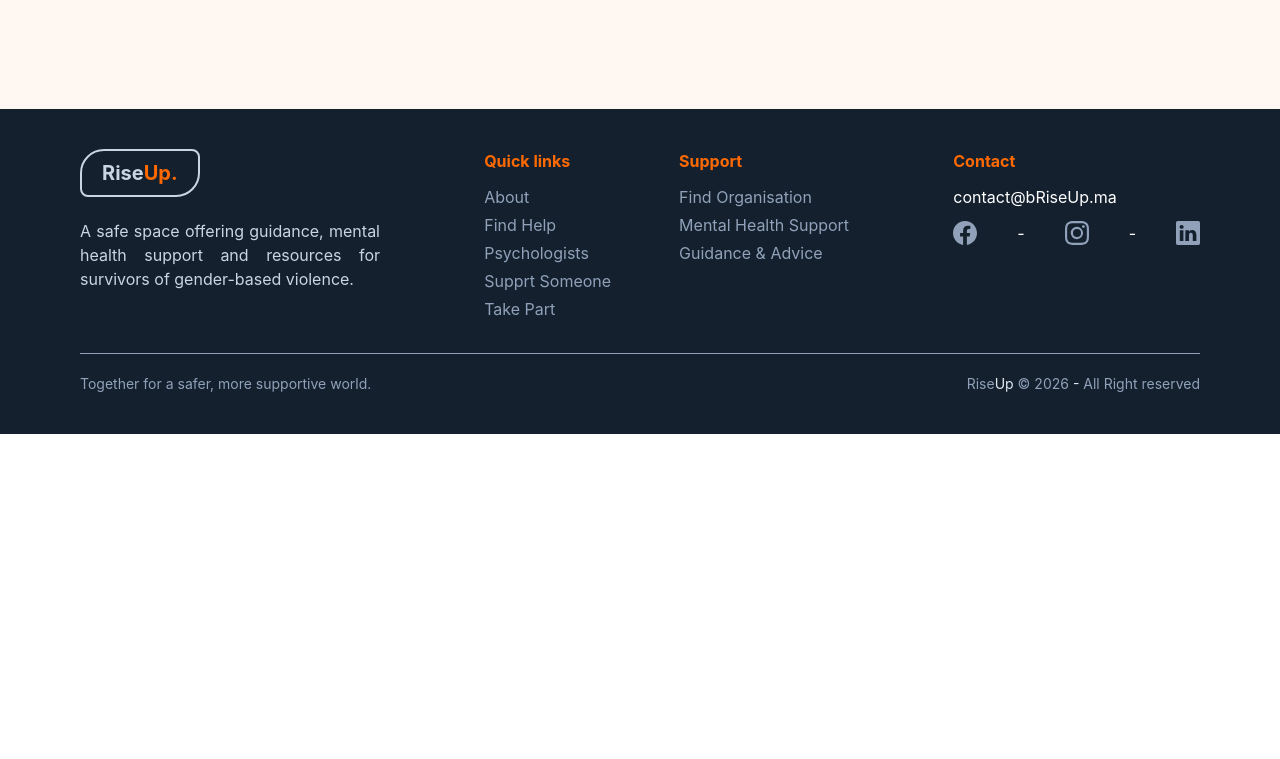
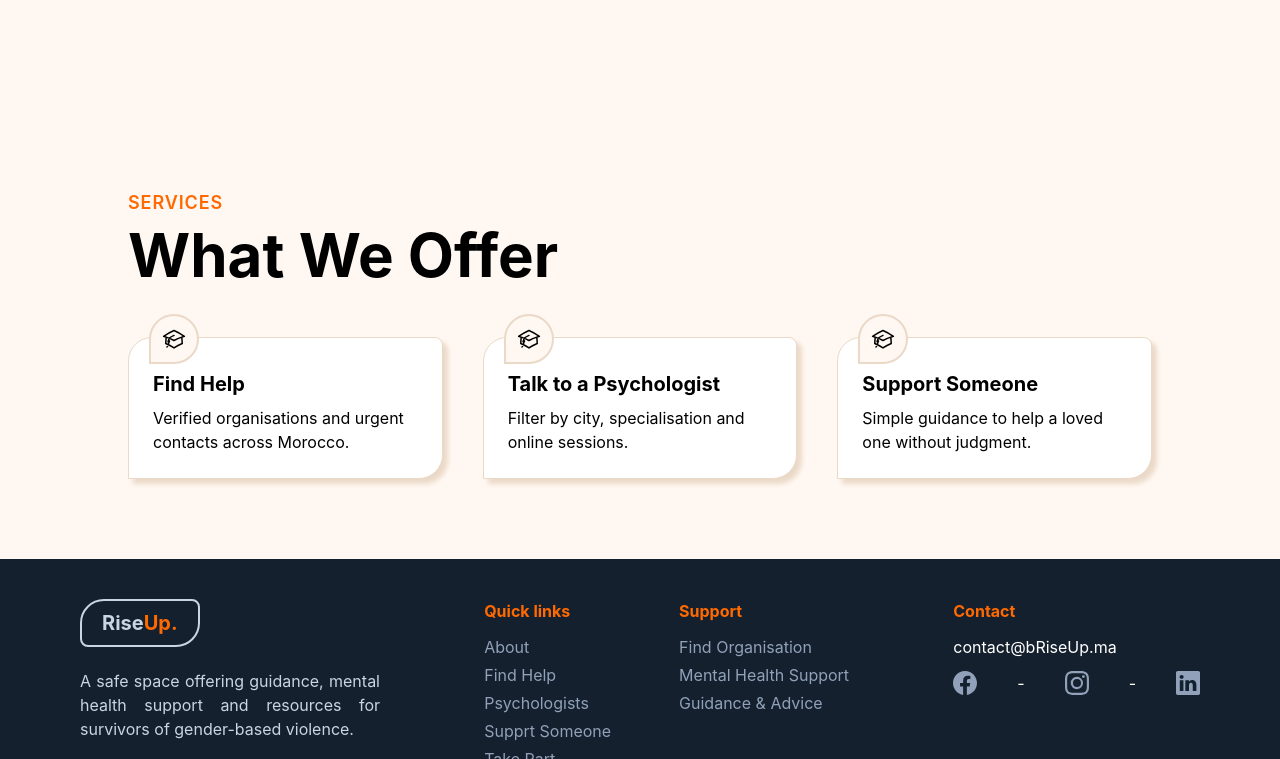
Before and after one commit to Yahya-Khrika/Yahya-Khrika-Final.project-html-css, a website: page index.html in a window 1280 px wide. Shown: the part 623-1382 px from the top of the page. Before the commit the page ends 1057 px from the top, so only its background shows below. Drawn offline with Linux system fonts and the light colour scheme.

Commit message:
Add Second section to About page

```diff
--- a/index.html
+++ b/index.html
@@ -91,6 +91,75 @@
             </div>
         </section>
 
+         <section class="px-5 py-15 md:px-32 lg:py-20">
+            <div>
+                <div class="flex flex-col items-start gap-2">
+
+                    <p class="text-lg text-orange-500 font-semibold tracking-wider">
+                        SERVICES</p>
+
+                    <h1 class="text-4xl font-bold lg:text-6xl">
+                        What We Offer
+                    </h1>
+
+
+
+                </div>
+
+                <div class="flex flex-col gap-10 pt-13 lg:flex-row">
+                    <!-- articles -->
+                    <div
+                        class="relative  flex-1 rounded-tl-3xl rounded-tr-lg rounded-br-3xl border-1 border-[#EBD9C8] bg-white p-6 shadow-[5px_5px_5px_#EBD9C8]">
+                        <span
+                            class="absolute w-[50px] h-[50px] -top-6 left-5 flex  items-center justify-center rounded-br-full rounded-tr-full border-2 border-[#EBD9C8] bg-[#FFF8F2] rounded-tl-full border-2 ">
+                            <svg xmlns="http://www.w3.org/2000/svg" fill="none" viewBox="0 0 24 24" stroke-width="1.5"
+                                stroke="currentColor" class="size-6">
+                                <path stroke-linecap="round" stroke-linejoin="round"
+                                    d="M4.26 10.147a60.438 60.438 0 0 0-.491 6.347A48.62 48.62 0 0 1 12 20.904a48.62 48.62 0 0 1 8.232-4.41 60.46 60.46 0 0 0-.491-6.347m-15.482 0a50.636 50.636 0 0 0-2.658-.813A59.906 59.906 0 0 1 12 3.493a59.903 59.903 0 0 1 10.399 5.84c-.896.248-1.783.52-2.658.814m-15.482 0A50.717 50.717 0 0 1 12 13.489a50.702 50.702 0 0 1 7.74-3.342M6.75 15a.75.75 0 1 0 0-1.5.75.75 0 0 0 0 1.5Zm0 0v-3.675A55.378 55.378 0 0 1 12 8.443m-7.007 11.55A5.981 5.981 0 0 0 6.75 15.75v-1.5" />
+                            </svg>
+
+                        </span>
+                        <h3 class=" mt-2 text-xl font-bold">Find Help</h3>
+                        <p class="mt-2 text-base">Verified organisations and urgent contacts across Morocco.
+                        </p>
+                    </div>
+                    <!-- articles -->
+                    <div
+                        class="relative  flex-1 rounded-tl-3xl rounded-tr-lg rounded-br-3xl border-1 border-[#EBD9C8] bg-white p-6 shadow-[5px_5px_5px_#EBD9C8]">
+                        <span
+                            class="absolute w-[50px] h-[50px] -top-6 left-5 flex  items-center justify-center bg-[#FFF8F2] border-[#EBD9C8] rounded-br-full rounded-tr-full rounded-tl-full border-2 bg-orange-90">
+                            <svg xmlns="http://www.w3.org/2000/svg" fill="none" viewBox="0 0 24 24" stroke-width="1.5"
+                                stroke="currentColor" class="size-6">
+                                <path stroke-linecap="round" stroke-linejoin="round"
+                                    d="M4.26 10.147a60.438 60.438 0 0 0-.491 6.347A48.62 48.62 0 0 1 12 20.904a48.62 48.62 0 0 1 8.232-4.41 60.46 60.46 0 0 0-.491-6.347m-15.482 0a50.636 50.636 0 0 0-2.658-.813A59.906 59.906 0 0 1 12 3.493a59.903 59.903 0 0 1 10.399 5.84c-.896.248-1.783.52-2.658.814m-15.482 0A50.717 50.717 0 0 1 12 13.489a50.702 50.702 0 0 1 7.74-3.342M6.75 15a.75.75 0 1 0 0-1.5.75.75 0 0 0 0 1.5Zm0 0v-3.675A55.378 55.378 0 0 1 12 8.443m-7.007 11.55A5.981 5.981 0 0 0 6.75 15.75v-1.5" />
+                            </svg>
+
+                        </span>
+                        <h3 class="mt-2 text-xl font-bold">Talk to a Psychologist</h3>
+                        <p class="mt-2 text-base">Filter by city, specialisation and online sessions.
+                        </p>
+                    </div>
+                    <!-- art -->
+                    <div
+                        class="relative  flex-1 rounded-tl-3xl rounded-tr-lg rounded-br-3xl border-1 border-[#EBD9C8] bg-white p-6 shadow-[5px_5px_5px_#EBD9C8]">
+                        <span
+                            class="absolute w-[50px] h-[50px] -top-6 left-5 flex  items-center justify-center border-[#EBD9C8] bg-[#FFF8F2] rounded-br-full rounded-tr-full rounded-tl-full border-2 bg-orange-90">
+                            <svg xmlns="http://www.w3.org/2000/svg" fill="none" viewBox="0 0 24 24" stroke-width="1.5"
+                                stroke="currentColor" class="size-6">
+                                <path stroke-linecap="round" stroke-linejoin="round"
+                                    d="M4.26 10.147a60.438 60.438 0 0 0-.491 6.347A48.62 48.62 0 0 1 12 20.904a48.62 48.62 0 0 1 8.232-4.41 60.46 60.46 0 0 0-.491-6.347m-15.482 0a50.636 50.636 0 0 0-2.658-.813A59.906 59.906 0 0 1 12 3.493a59.903 59.903 0 0 1 10.399 5.84c-.896.248-1.783.52-2.658.814m-15.482 0A50.717 50.717 0 0 1 12 13.489a50.702 50.702 0 0 1 7.74-3.342M6.75 15a.75.75 0 1 0 0-1.5.75.75 0 0 0 0 1.5Zm0 0v-3.675A55.378 55.378 0 0 1 12 8.443m-7.007 11.55A5.981 5.981 0 0 0 6.75 15.75v-1.5" />
+                            </svg>
+
+                        </span>
+                        <h3 class="mt-2 text-xl font-bold">Support Someone</h3>
+                        <p class="mt-2 text-base">Simple guidance to help a loved one without judgment.
+                        </p>
+                    </div>
+
+                </div>
+
+            </div>
+        </section>
 
 
 
```
